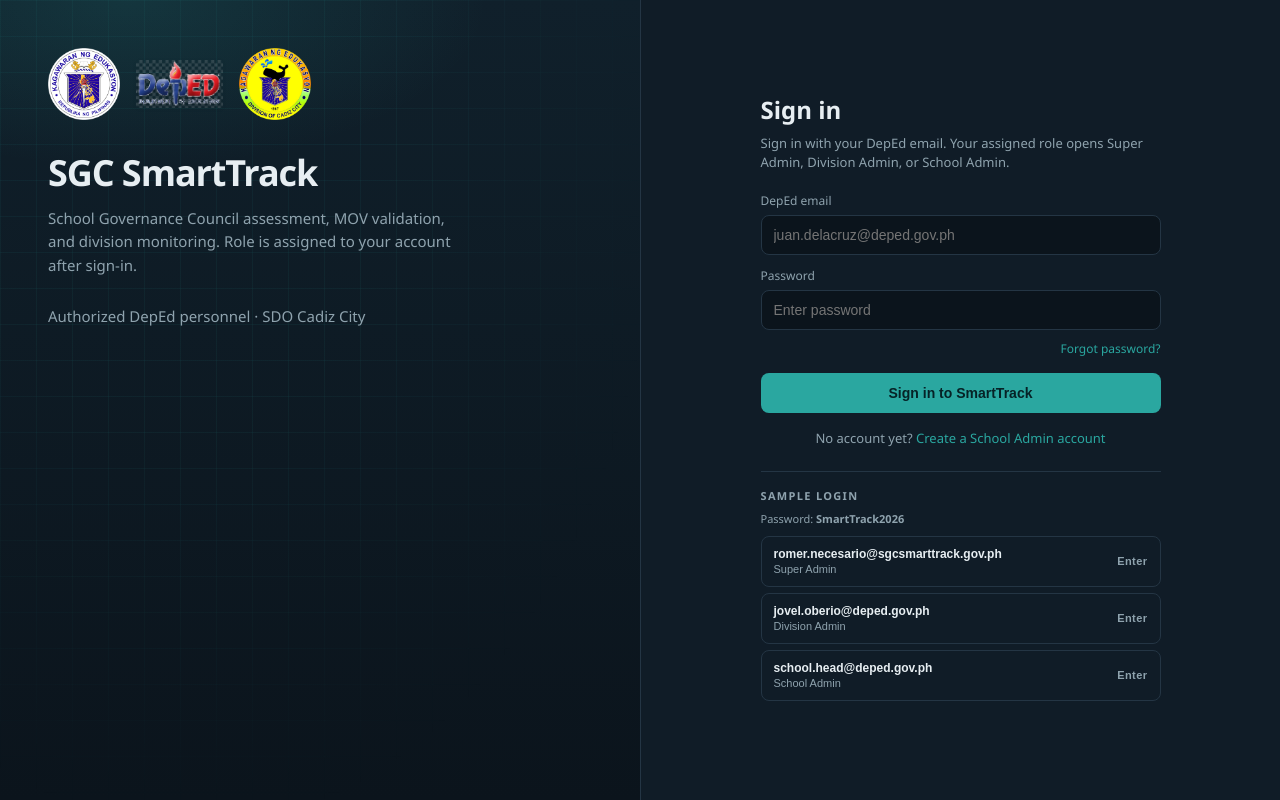
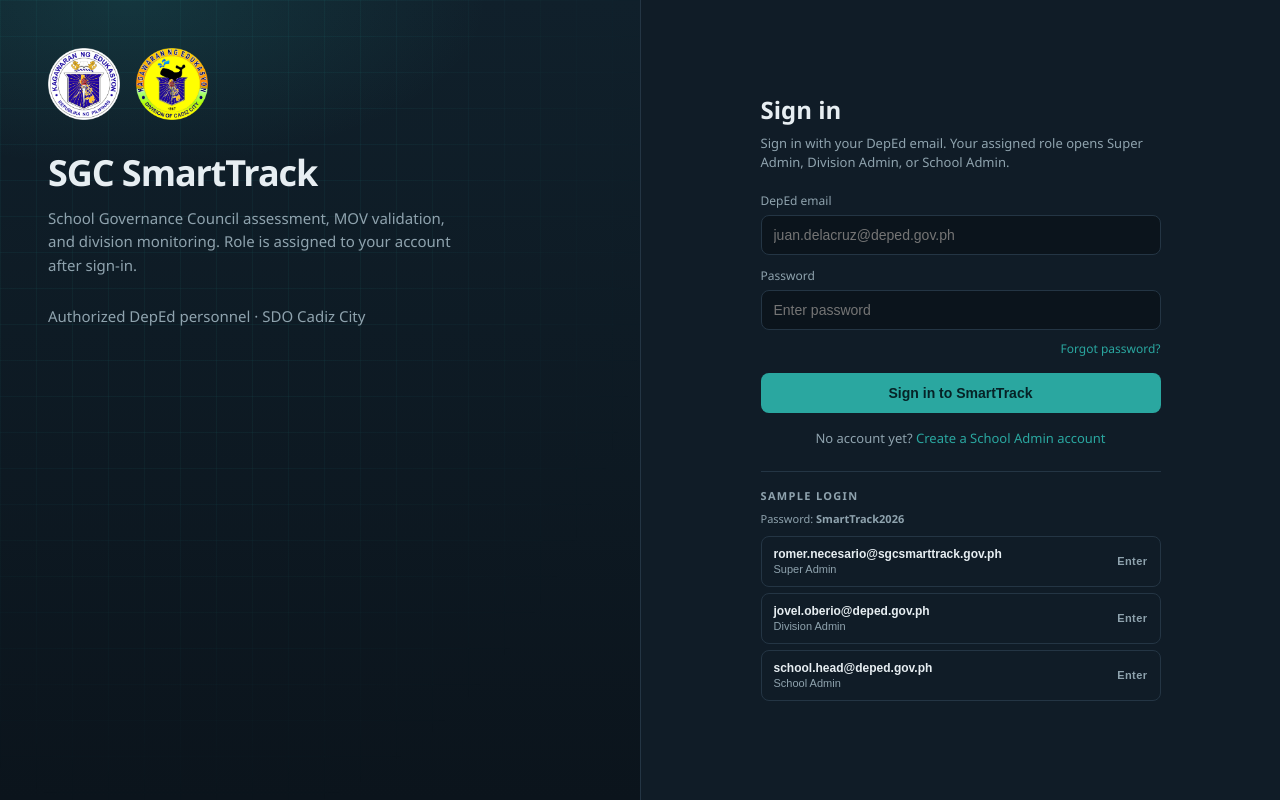
Before and after one commit to blastromer/sgc-smarttrack, a website: page index.html in a window 1280 px wide. Drawn offline with Linux system fonts and the light colour scheme.

Commit message:
Remove the DepEd wordmark from auth pages.

```diff
--- a/css/app.css
+++ b/css/app.css
@@ -60,12 +60,6 @@ a:hover { text-decoration: underline; }
   height: 72px;
   object-fit: contain;
   background: transparent;
-}
-.brand-row img.wordmark {
-  height: 48px;
-  object-fit: contain;
-  background: transparent;
-  filter: drop-shadow(0 1px 2px rgba(0,0,0,.35));
 }
 
 .hero h1 {
--- a/index.html
+++ b/index.html
@@ -12,7 +12,6 @@
       <div class="hero-inner">
         <div class="brand-row">
           <img class="seal" src="assets/deped-seal.png" alt="DepEd official seal" />
-          <img class="wordmark" src="assets/deped-wordmark.png" alt="DepEd Department of Education logo" />
           <img class="division" src="assets/cadiz-division-seal.png" alt="Schools Division of Cadiz City seal" />
         </div>
         <div>
```
Also changed, not shown: pending.html (+0 -1 lines), register.html (+0 -1 lines), assets/deped-wordmark.png (deleted).
